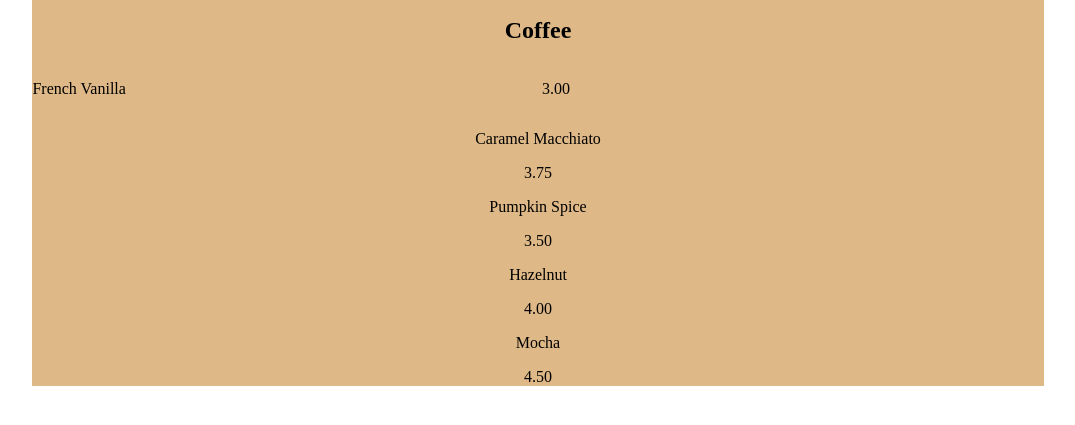
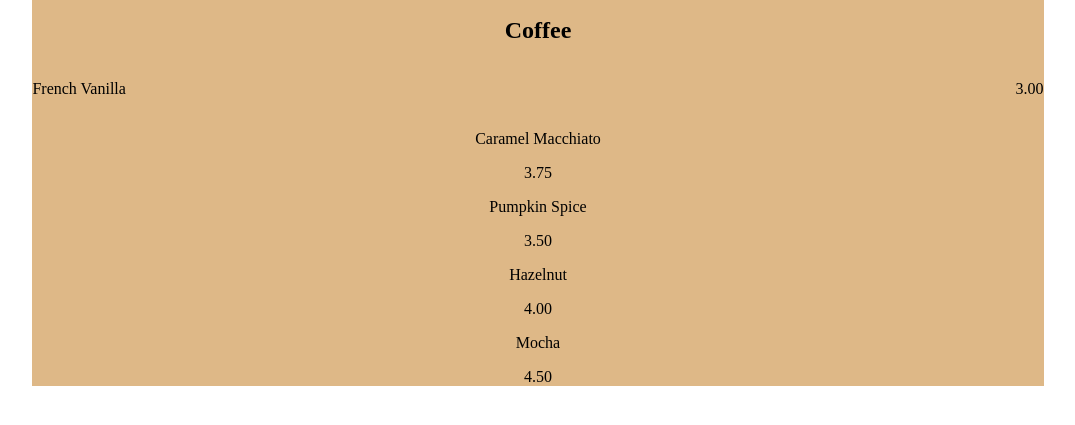
Before and after one commit to Daniel-Williams-ux/cafe-menu, a plain HTML site: page index.html in a window 1280 px wide. Shown: the part 101-526 px from the top of the page, without its empty margins (102-1177 px from the left). Drawn offline with Linux system fonts and the light colour scheme.

Commit message:
That worked, but there is still a little space on the right of the price.
You could keep trying various percentages for the widths. Instead, simply move the price p element to be on the same line and make sure there is no space between them.

```diff
--- a/index.html
+++ b/index.html
@@ -16,8 +16,7 @@
       <section>
         <h2>Coffee</h2>
         <article class="item">
-          <p class="flavor">French Vanilla</p>
-          <p>3.00</p>
+          <p class="flavor">French Vanilla</p><p class="price">3.00</p>
         </article>
         <article>
             <p>Caramel Macchiato</p>
```
